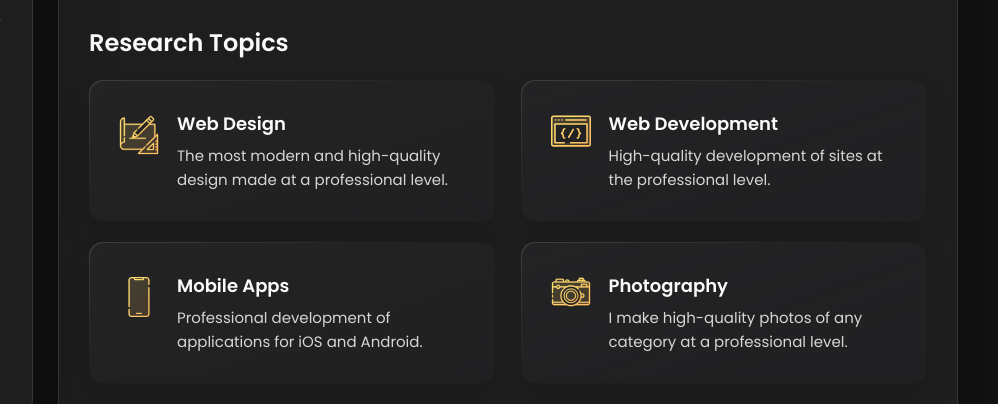
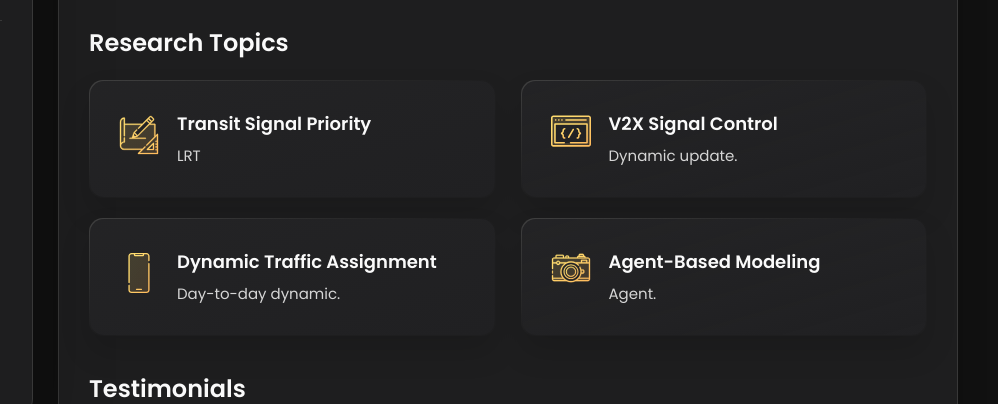
Before and after one commit to HsinKaiHuang/hsinkaihuang.github.io, a plain HTML site: page index.html in a window 1280 px wide. Shown: the part 353-757 px from the top of the page, 282-1280 px from the left. Drawn offline with nearby package versions, Linux system fonts and the light colour scheme.

Commit message:
Update index.html

```diff
--- a/index.html
+++ b/index.html
@@ -42,11 +42,11 @@
       <div class="sidebar-info">
 
         <figure class="avatar-box">
-          <img src="./assets/images/headshot.jpg" alt="Hsin Kai Huang" width="80">
+          <img src="./assets/images/headshot.jpg" alt="Hsin-Kai Huang" width="80">
         </figure>
 
         <div class="info-content">
-          <h1 class="name" title="Hsin Kai Huang">Hsin Kai Huang</h1>
+          <h1 class="name" title="Hsin-Kai Huang">Hsin Kai Huang</h1>
 
           <p class="title">PhD student</p>
         </div>
@@ -237,10 +237,10 @@
               </div>
 
               <div class="service-content-box">
-                <h4 class="h4 service-item-title">Web design</h4>
+                <h4 class="h4 service-item-title">Transit signal priority</h4>
 
                 <p class="service-item-text">
-                  The most modern and high-quality design made at a professional level.
+                  LRT
                 </p>
               </div>
 
@@ -253,10 +253,10 @@
               </div>
 
               <div class="service-content-box">
-                <h4 class="h4 service-item-title">Web development</h4>
+                <h4 class="h4 service-item-title">V2X signal control</h4>
 
                 <p class="service-item-text">
-                  High-quality development of sites at the professional level.
+                  Dynamic update.
                 </p>
               </div>
 
@@ -269,10 +269,10 @@
               </div>
 
               <div class="service-content-box">
-                <h4 class="h4 service-item-title">Mobile apps</h4>
+                <h4 class="h4 service-item-title">Dynamic traffic assignment</h4>
 
                 <p class="service-item-text">
-                  Professional development of applications for iOS and Android.
+                  Day-to-day dynamic.
                 </p>
               </div>
 
@@ -285,10 +285,10 @@
               </div>
 
               <div class="service-content-box">
-                <h4 class="h4 service-item-title">Photography</h4>
+                <h4 class="h4 service-item-title">Agent-based modeling</h4>
 
                 <p class="service-item-text">
-                  I make high-quality photos of any category at a professional level.
+                  Agent.
                 </p>
               </div>
 
```
